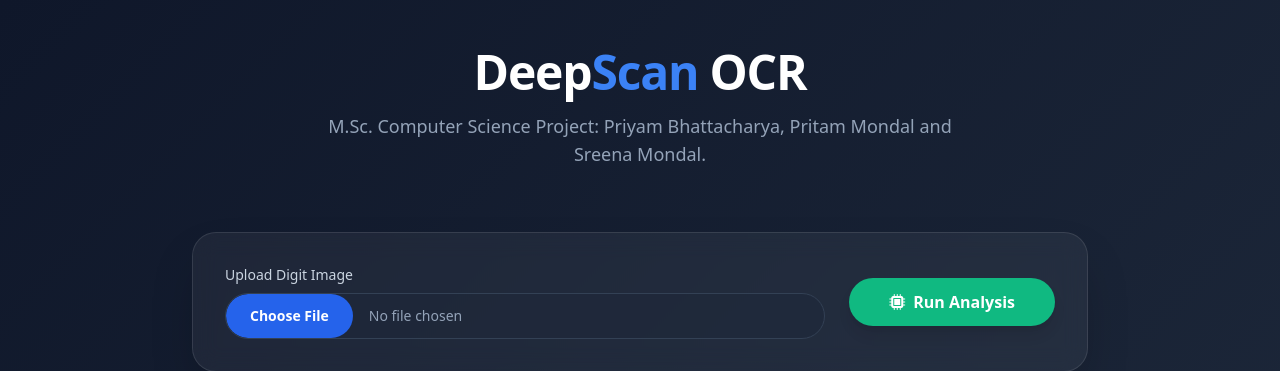
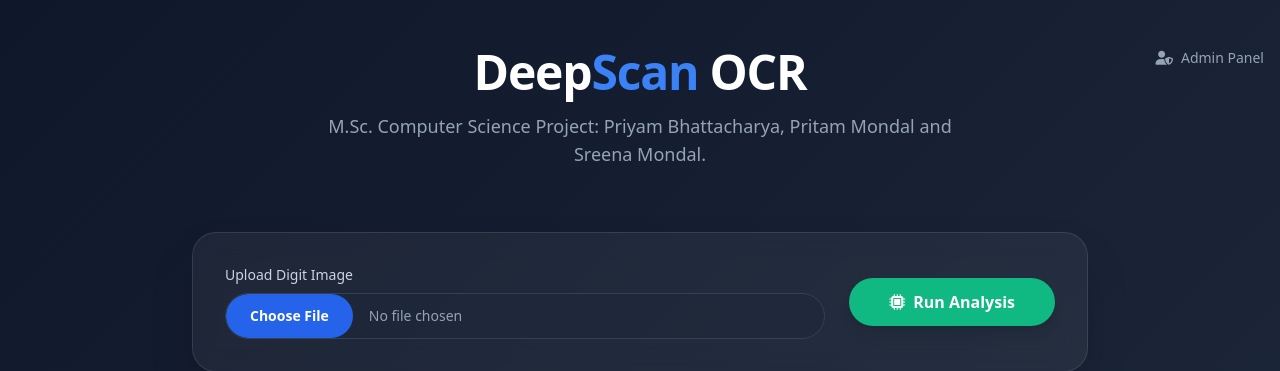
Before and after one commit to itspriyambhattacharya/msc-project-ocr-digit-app-2, a Flask app: page / in a window 1280 px wide. Shown: the top 371 px of the page. Run offline with Flask 3, Linux system fonts and the light colour scheme; some libraries are stand-ins or nearby versions.

Commit message:
updated index.html to show admin link

```diff
--- a/templates/index.html
+++ b/templates/index.html
@@ -46,10 +46,22 @@
 
     <div class="container mx-auto px-4 py-12">
       <!-- Header -->
-      <header class="text-center mb-16">
+      <header class="relative text-center mb-16">
+        <!-- Admin Link (Top Right) -->
+        <div class="absolute right-0 top-0">
+          <a
+            href="/admin/login"
+            class="text-sm text-slate-400 hover:text-white transition duration-300 flex items-center gap-2"
+          >
+            <i class="fas fa-user-shield"></i>
+            Admin Panel
+          </a>
+        </div>
+
         <h1 class="text-5xl font-extrabold tracking-tight text-white mb-4">
           Deep<span class="text-blue-500">Scan</span> OCR
         </h1>
+
         <p class="text-slate-400 text-lg max-w-2xl mx-auto">
           M.Sc. Computer Science Project: Priyam Bhattacharya, Pritam Mondal and
           Sreena Mondal.
```
